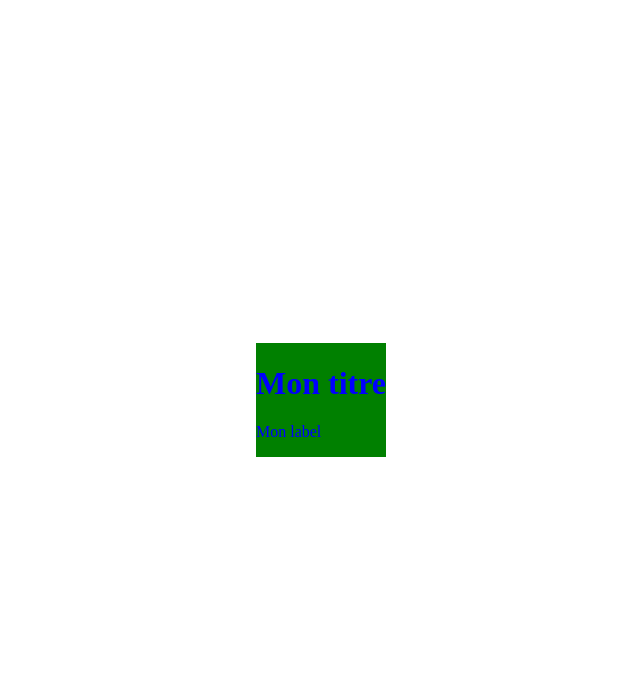
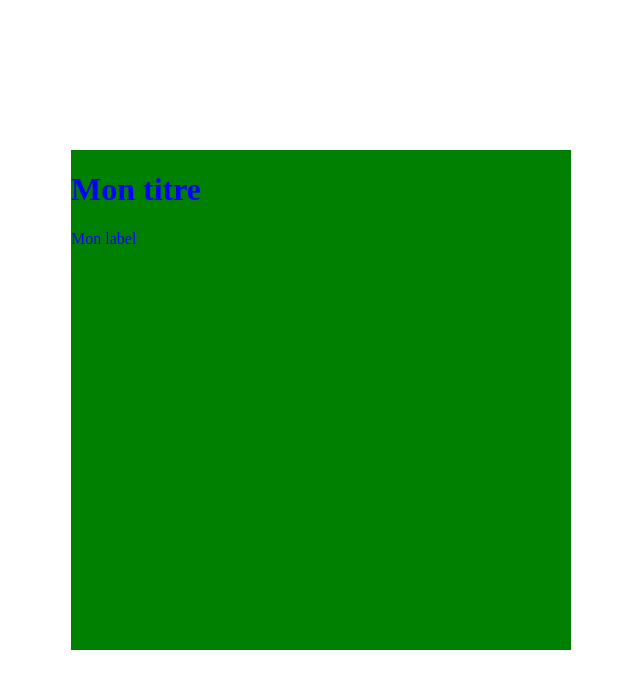
Before and after one commit to khersinpro/ghDistant, a plain HTML site: page index.html in a window 1280 px wide. Shown: the whole page, without its empty margins (319-959 px from the left). Drawn offline with Linux system fonts and the light colour scheme.

Commit message:
C7 : fenetre large et alignement à gauche

```diff
--- a/index.css
+++ b/index.css
@@ -8,6 +8,9 @@ body {
     align-items: center;
 }
 #box {
+    width: 500px;
+    height: 500px;
+    text-align: left;
     color: blue;
     background: green;
 }
```
